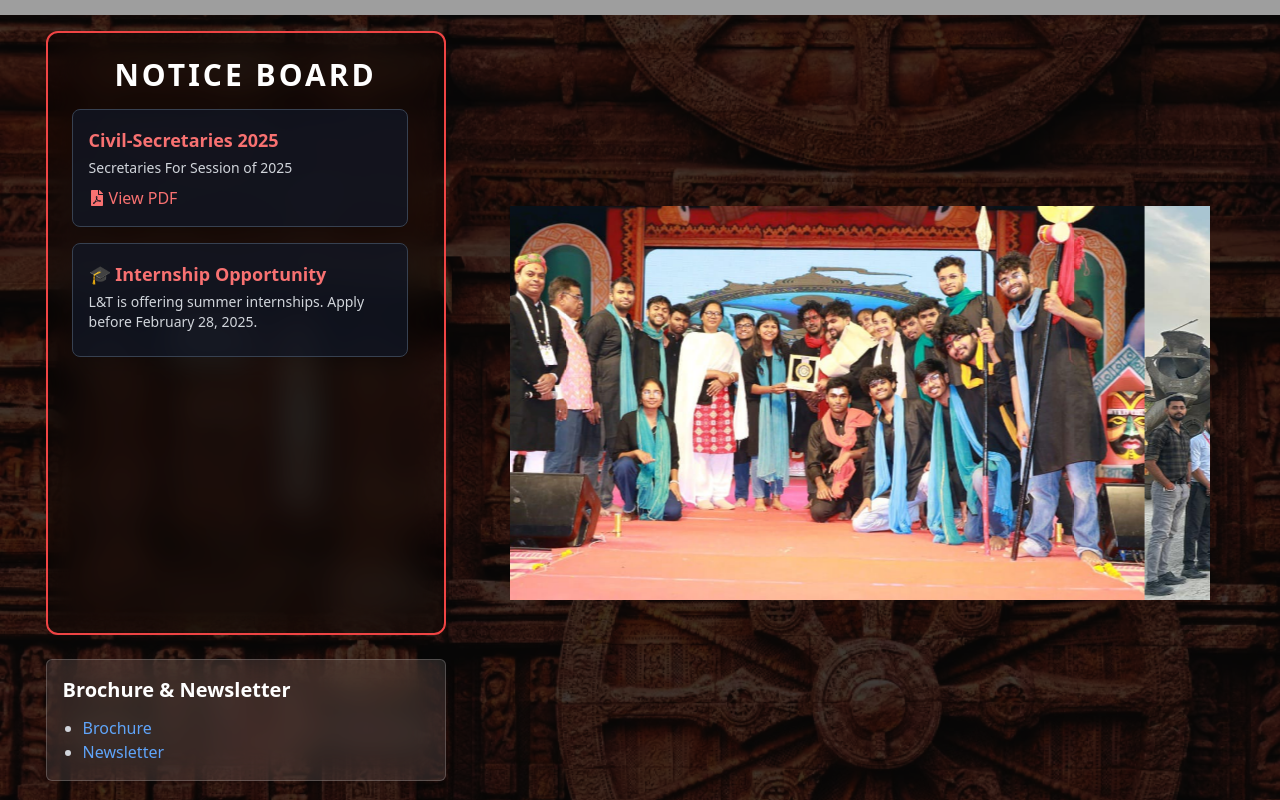
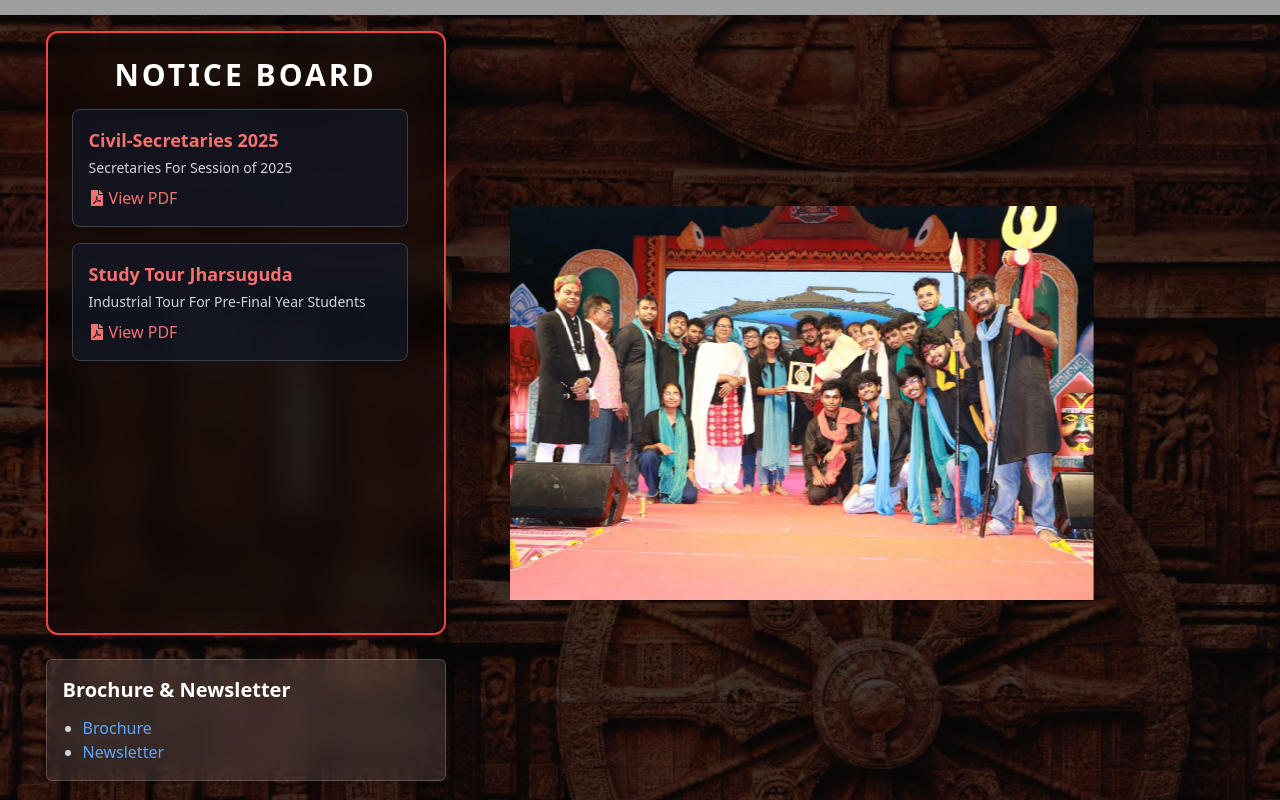
Before and after one commit to EdwardoEkka/sthpna, a React (Vite) app: page / in a window 1280 px wide. Shown: the part 597-1397 px from the top of the page. Built offline with nearby package versions, Linux system fonts and the light colour scheme; grey boxes are pictures that could not be loaded.

Commit message:
updated home page

```diff
--- a/src/components/Noticeboard.tsx
+++ b/src/components/Noticeboard.tsx
@@ -10,10 +10,10 @@ const NoticeBoardCard: React.FC = () => {
       pdfLink: "https://i.postimg.cc/dt3Lb913/Civil-Secretaries-2025.png",
     },
     {
-      title: "🎓 Internship Opportunity",
+      title: "Study Tour Jharsuguda",
       description:
-        "L&T is offering summer internships. Apply before February 28, 2025.",
-        pdfLink: "",
+        "Industrial Tour For Pre-Final Year Students",
+        pdfLink: "https://i.postimg.cc/mrScfLvN/Study-Tour-Jharsuguda.png",
     },
 
   ];
--- a/src/components/home-carousel.tsx
+++ b/src/components/home-carousel.tsx
@@ -32,7 +32,7 @@ const HomeCarousel: React.FC = () => {
             <img
               src={image.src}
               alt={image.alt}
-              className="w-full aspect-video object-cover"
+              className="w-full aspect-video object-contain"
             />
           </div>
         ))}
```
Also changed, not shown: public/imgs/homeig5.jpg, 1 other file (tests, documents, lock files or other folders).
